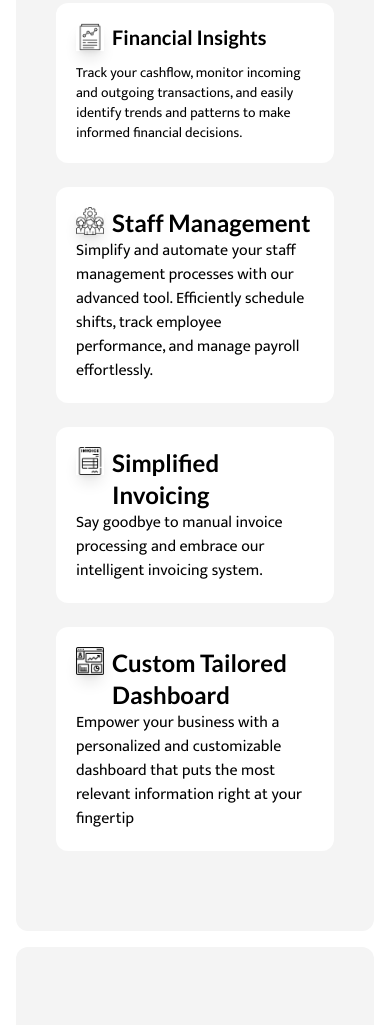
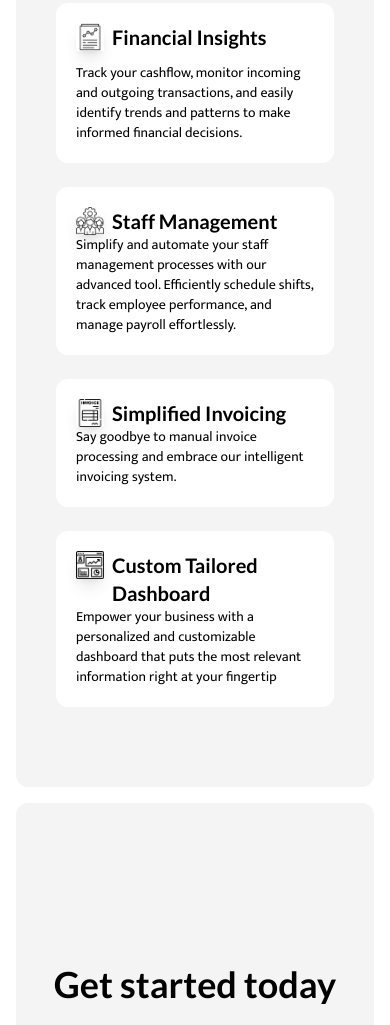
Before and after one commit to andekishorekumar/Retail-new, a website: page index.html in a window 390 px wide. Shown: the part 1177-2202 px from the top of the page. Drawn offline with Linux system fonts and the light colour scheme.

Commit message:
final mobile

```diff
--- a/index.html
+++ b/index.html
@@ -77,12 +77,7 @@
         Well everything you need if you aren’t that picky about minor details
         like tax compliance.
       </p>
-      <!-- <img src="30% sales.svg" alt="" /> -->
-      <!-- <img
-        src="30-sales.svg"
-        class="h-[50%] w-[10%] object-cover shadow-xl shadow-gray-50 flex float-end"
-        alt="Retail."
-      /> -->
+
       <!-- cards section -->
 
       <!-- cards section -->
@@ -113,9 +108,11 @@
           >
             <div class="flex space-x-2">
               <img src="teamwork.png" alt="" class="h-7 w-7 shadow-lg" />
-              <h1 class="font-bold font-lato text-2xl">Staff Management</h1>
+              <h1 class="font-bold font-lato text-xl md:text-2xl">
+                Staff Management
+              </h1>
             </div>
-            <p class="font-mukta">
+            <p class="text-sm md:text-base font-mukta">
               Simplify and automate your staff management processes with our
               advanced tool. Efficiently schedule shifts, track employee
               performance, and manage payroll effortlessly.
@@ -127,9 +124,11 @@
           >
             <div class="flex space-x-2">
               <img src="invoice.png" alt="" class="h-7 w-7 shadow-lg" />
-              <h1 class="font-bold font-lato text-2xl">Simplified Invoicing</h1>
+              <h1 class="font-bold font-lato text-xl md:text-2xl">
+                Simplified Invoicing
+              </h1>
             </div>
-            <p class="font-mukta">
+            <p class="text-sm md:text-base font-mukta">
               Say goodbye to manual invoice processing and embrace our
               intelligent invoicing system.
             </p>
@@ -140,11 +139,11 @@
           >
             <div class="flex space-x-2">
               <img src="data-management.png" alt="" class="h-7 w-7 shadow-lg" />
-              <h1 class="font-bold font-lato text-2xl">
+              <h1 class="font-bold font-lato text-xl md:text-2xl">
                 Custom Tailored Dashboard
               </h1>
             </div>
-            <p class="font-mukta">
+            <p class="text-sm md:text-base font-mukta">
               Empower your business with a personalized and customizable
               dashboard that puts the most relevant information right at your
               fingertip
```
